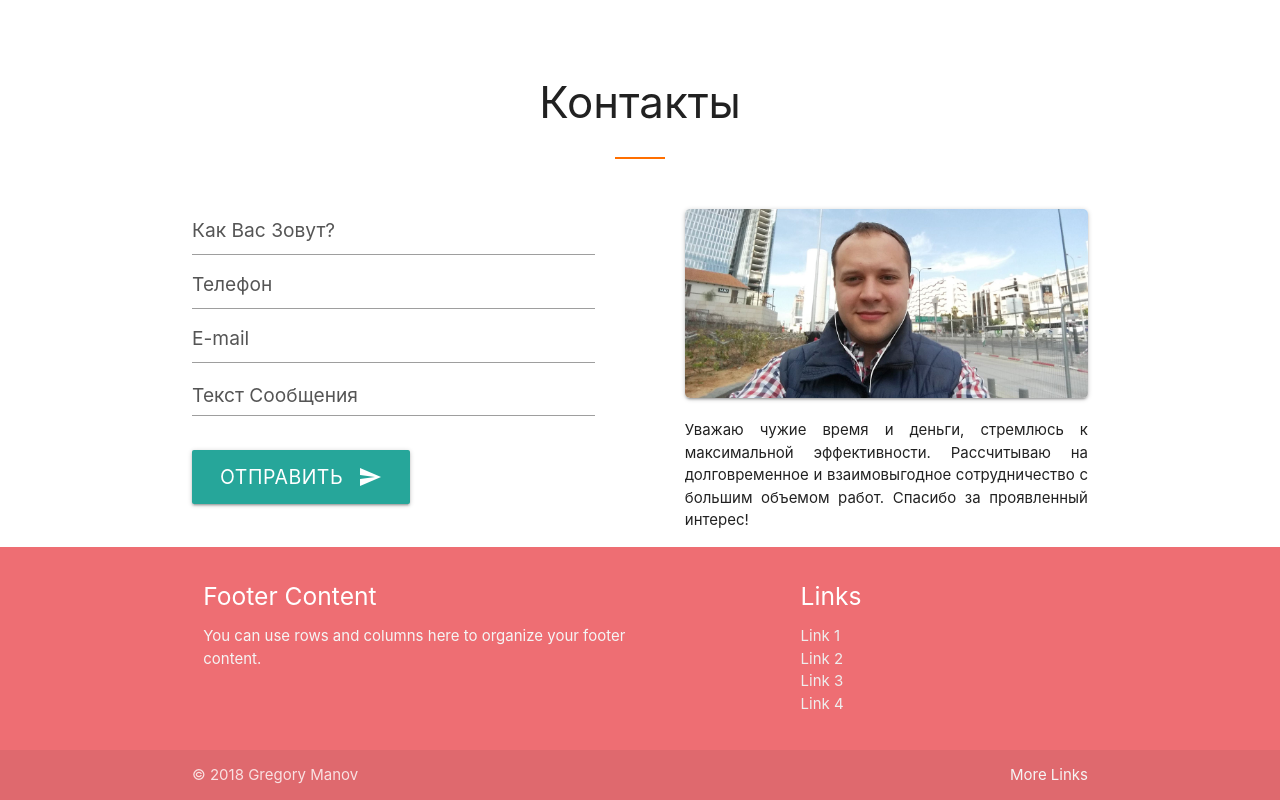
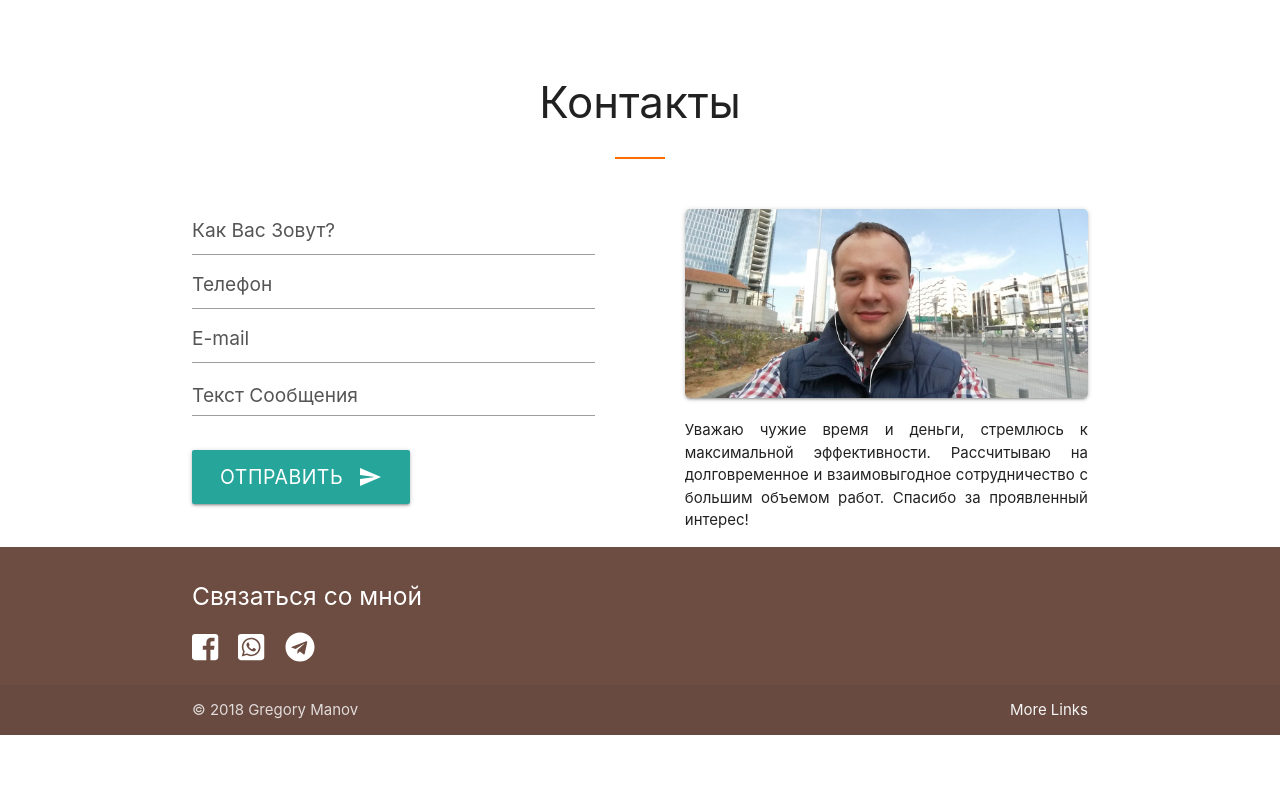
Before and after one commit to gregtlv/personal-2, a plain HTML site: page index.html in a window 1280 px wide. Shown: the part 1310-2110 px from the top of the page. After the commit the page ends 2045 px from the top, so only its background shows below. Drawn offline with nearby package versions, Linux system fonts and the light colour scheme.

Commit message:
Footer edits

```diff
--- a/css/my-style.css
+++ b/css/my-style.css
@@ -173,28 +173,42 @@ hr {
 			}
 
 
+/*Footer*/
 
-/*		.main__contacts__right h4 {
-			margin-top: 0px;
+	.contacts__social__icons {
+		display: flex;
+		flex-direction: row;
+		/*justify-content: center;*/
+		text-align: left;
+	}
 
-		}*/
+	.contacts__social__item {
+		font-size: 2em;
+		margin: 0 20px 0 0;
+}
+	.contacts__social__icons a {
+		transition: all 0.5s;
+		color: inherit;
+	}
 
-
-
-
-
-
-
-
-/*.container {
-	width: 75%;
-}*/
-
+	.contacts__social__item:hover {
+		transition: all 0.5s;
+		color: #ff6f00;
+	}
 
 
 
 @media screen and (max-width: 768px) {
 
+
+	.contacts__social__icons {
+		justify-content: center;
+
+	}
+	.footer__title {
+		display: none;
+		text-align: center;
+	}
 	.main__contacts__content {
 		flex-direction: column;
 		align-items: center;
@@ -248,7 +262,6 @@ hr {
 
 	header h4 {
 		text-align: center;
-
 		color: #555555;
 	}
 }
--- a/index.html
+++ b/index.html
@@ -7,6 +7,8 @@
 
     	<link rel="stylesheet" href="./css/my-style.css">
      	<meta name="viewport" content="width=device-width, initial-scale=1.0"/>
+     	<script defer src="https://use.fontawesome.com/releases/v5.0.10/js/all.js" integrity="sha384-slN8GvtUJGnv6ca26v8EzVaR9DC58QEwsIk9q1QXdCU8Yu8ck/tL/5szYlBbqmS+" crossorigin="anonymous"></script>
+
     </head>
 
     <body>
@@ -197,11 +199,6 @@
 
 			<p>Уважаю чужие время и деньги, стремлюсь к максимальной эффективности. Рассчитываю на долговременное и взаимовыгодное сотрудничество с большим объемом работ. Спасибо за проявленный интерес!</p>
 
-			<!-- <ul class="contacts__social__icons">
-				<li class="contacts__social__item">F</li>
-				<li class="contacts__social__item">T</li>
-				<li class="contacts__social__item">W</li>
-			</ul> -->
 
 		</div>
 		<!-- End of Container	 -->
@@ -219,23 +216,15 @@
 
 		<footer>
 
-		<footer class="page-footer">
-          <div class="container">
-            <div class="row">
-              <div class="col l6 s12">
-                <h5 class="white-text">Footer Content</h5>
-                <p class="grey-text text-lighten-4">You can use rows and columns here to organize your footer content.</p>
-              </div>
-              <div class="col l4 offset-l2 s12">
-                <h5 class="white-text">Links</h5>
-                <ul>
-                  <li><a class="grey-text text-lighten-3" href="#!">Link 1</a></li>
-                  <li><a class="grey-text text-lighten-3" href="#!">Link 2</a></li>
-                  <li><a class="grey-text text-lighten-3" href="#!">Link 3</a></li>
-                  <li><a class="grey-text text-lighten-3" href="#!">Link 4</a></li>
-                </ul>
-              </div>
-            </div>
+		<footer class="page-footer brown darken-1">
+          <div class="social_container container">
+                <h5 class="footer__title white-text">Связаться со мной</h5>
+    			<ul class="contacts__social__icons">
+					<a href=""><li class="contacts__social__item"><i class="fab fa-facebook-square"></i></li></a>
+					<a href=""><li class="contacts__social__item"><i class="fab fa-whatsapp-square"></i></li></a>
+					<a href=""><li class="contacts__social__item"><i class="fab fa-telegram"></i></li></a>
+				</ul>
+
           </div>
           <div class="footer-copyright">
             <div class="container">
```
